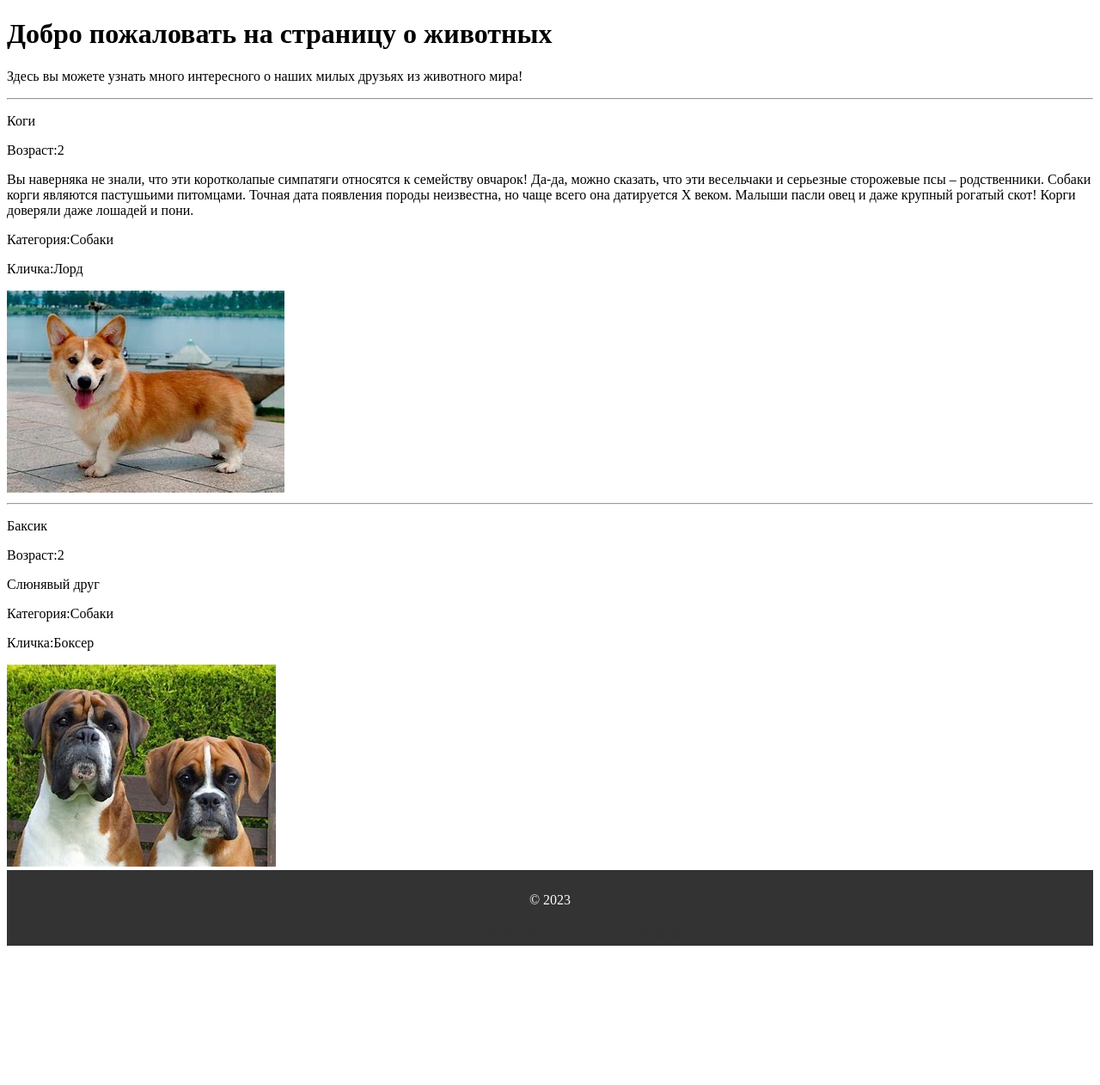
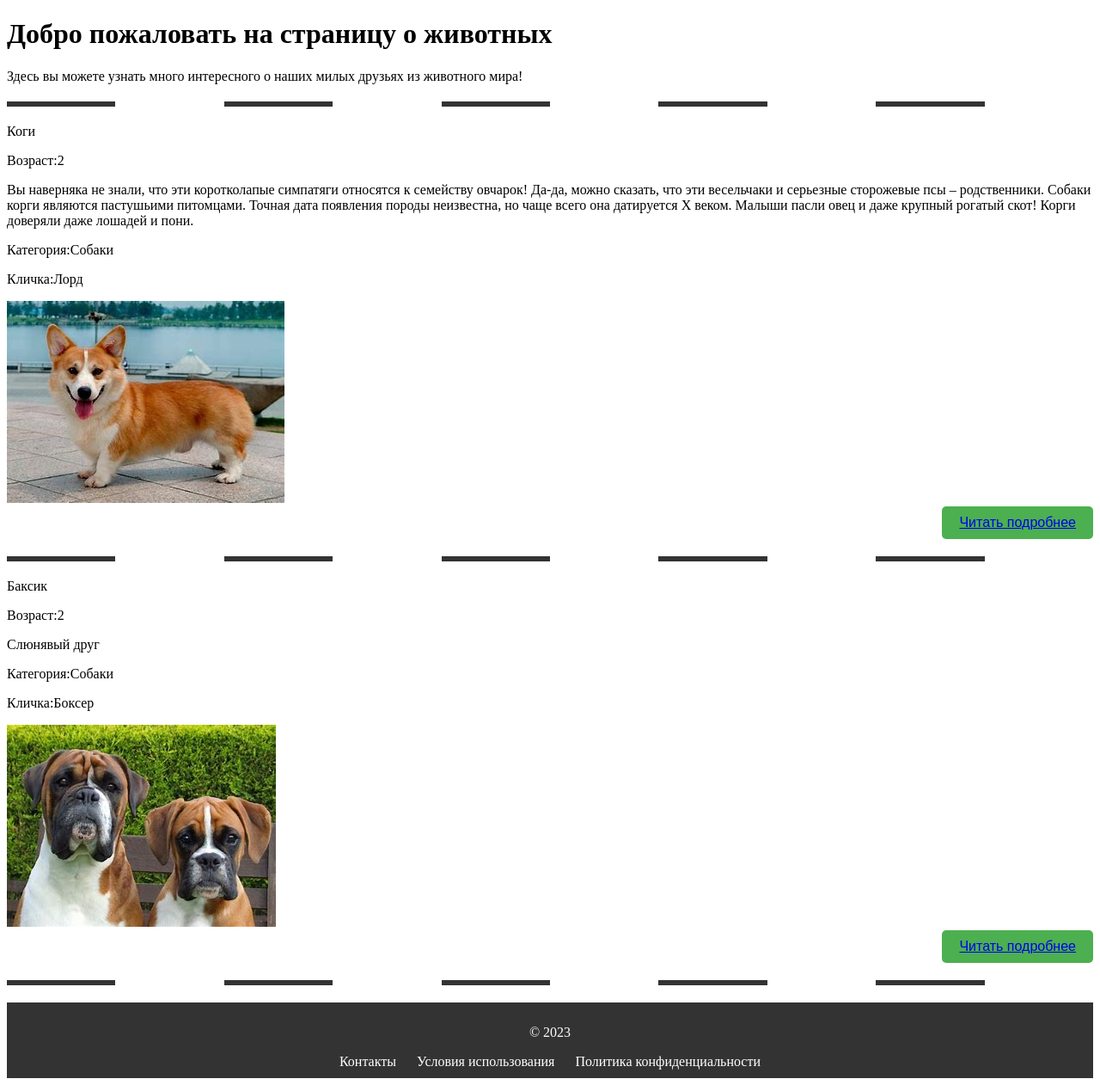
Before and after one commit to Mrklod/pet_pets, a Django app: page / in a window 1280 px wide. Shown: the part 49-1311 px from the top of the page at 86% size. Before the commit the page ends 1149 px from the top, so only its background shows below. Run offline with Django 4.2, Linux system fonts and the light colour scheme; data comes from the database, SQL or seed files in the repository; both versions use the stored data as it was after the commit.

Commit message:
add personal page for post

```diff
--- a/animals/info/urls.py
+++ b/animals/info/urls.py
@@ -5,5 +5,6 @@ from .views import *
 urlpatterns = [
     path('',index,name='index'),
     path('contact/',contact,name='contact'),
-    path('us/',us,name='us')
+    path('us/',us,name='us'),
+    path('post/<int:post_id>',read,name='post'),
 ]
--- a/animals/info/views.py
+++ b/animals/info/views.py
@@ -1,4 +1,4 @@
-from django.shortcuts import render
+from django.shortcuts import render,get_object_or_404
 from .models import *
 
 def index(request):
@@ -12,3 +12,7 @@ def contact(request):
 
 def us(request):
     return render(request,'info/us.html')
+
+def read(request,post_id):
+    post = get_object_or_404(Animal,pk=post_id)
+    return render(request,'info/post.html',{'post':post})
--- a/animals/static/css/styles.css
+++ b/animals/static/css/styles.css
@@ -26,6 +26,32 @@ nav a {
   text-decoration: none;
   font-size: 18px;
 }
+.button-container {
+  text-align: right; /* выравниваем содержимое контейнера по правому краю */
+}
+
+hr {
+  border: none; /* Убираем стандартную границу */
+  height: 6px; /* Высота линии */
+  margin: 20px 0; /* Отступы сверху и снизу линии */
+  background-image: linear-gradient(to right, #333 10%, transparent 10%, transparent 20%, #333 20%, #333 30%, transparent 30%, transparent 40%, #333 40%, #333 50%, transparent 50%, transparent 60%, #333 60%, #333 70%, transparent 70%, transparent 80%, #333 80%, #333 90%, transparent 90%, transparent 100%); /* Фоновое изображение линии с пробелами */
+}
+
+
+
+.my-button {
+  background-color: #4CAF50; /* Цвет фона */
+  color: white; /* Цвет текста */
+  border: none; /* Без границ */
+  padding: 10px 20px; /* Отступы внутри кнопки */
+  text-align: center; /* Выравнивание текста по центру */
+  text-decoration: none; /* Убрать подчеркивание */
+  display: inline-block; /* Делаем кнопку блочным элементом */
+  font-size: 16px; /* Размер шрифта */
+  cursor: pointer; /* Курсор в виде руки при наведении на кнопку */
+  border-radius: 5px; /* Закругленные углы */
+}
+
 
 /* Стили для футера */
 footer {
@@ -52,6 +78,6 @@ footer li:last-child {
 }
 
 footer a {
-  color: #333;
+  color: white;
   text-decoration: none;
 }
--- a/animals/templates/info/index.html
+++ b/animals/templates/info/index.html
@@ -9,9 +9,8 @@
     <main>
       <h1>Добро пожаловать на страницу о животных</h1>
       <p>Здесь вы можете узнать много интересного о наших милых друзьях из животного мира!</p>
-
+      <hr>
       {% for i in animal %}
-      <hr>
       <p>{{ i.name }}</p>
       <p>Возраст:{{ i.age }}</p>
       <p>{{ i.text }}</p>
@@ -20,6 +19,11 @@
       {% if i.image %}
       <img src="{{ i.image.url }}">
       {% endif %}
+      <div class="button-container">
+        <button class="my-button"><a href="{% url 'post' i.pk %}">Читать подробнее</a></button>
+      </div>
+      <hr>
+
       {% endfor %}
     </main>
 {% endblock content %}
--- /dev/null
+++ b/animals/templates/info/post.html
@@ -0,0 +1,2 @@
+{% extends 'info/base.html' %}
+{% load static %}
```
Also changed, not shown: animals/db.sqlite3, animals/media/animals/OIP.jfif (added), animals/media/animals/OIP_1.jfif (added).
